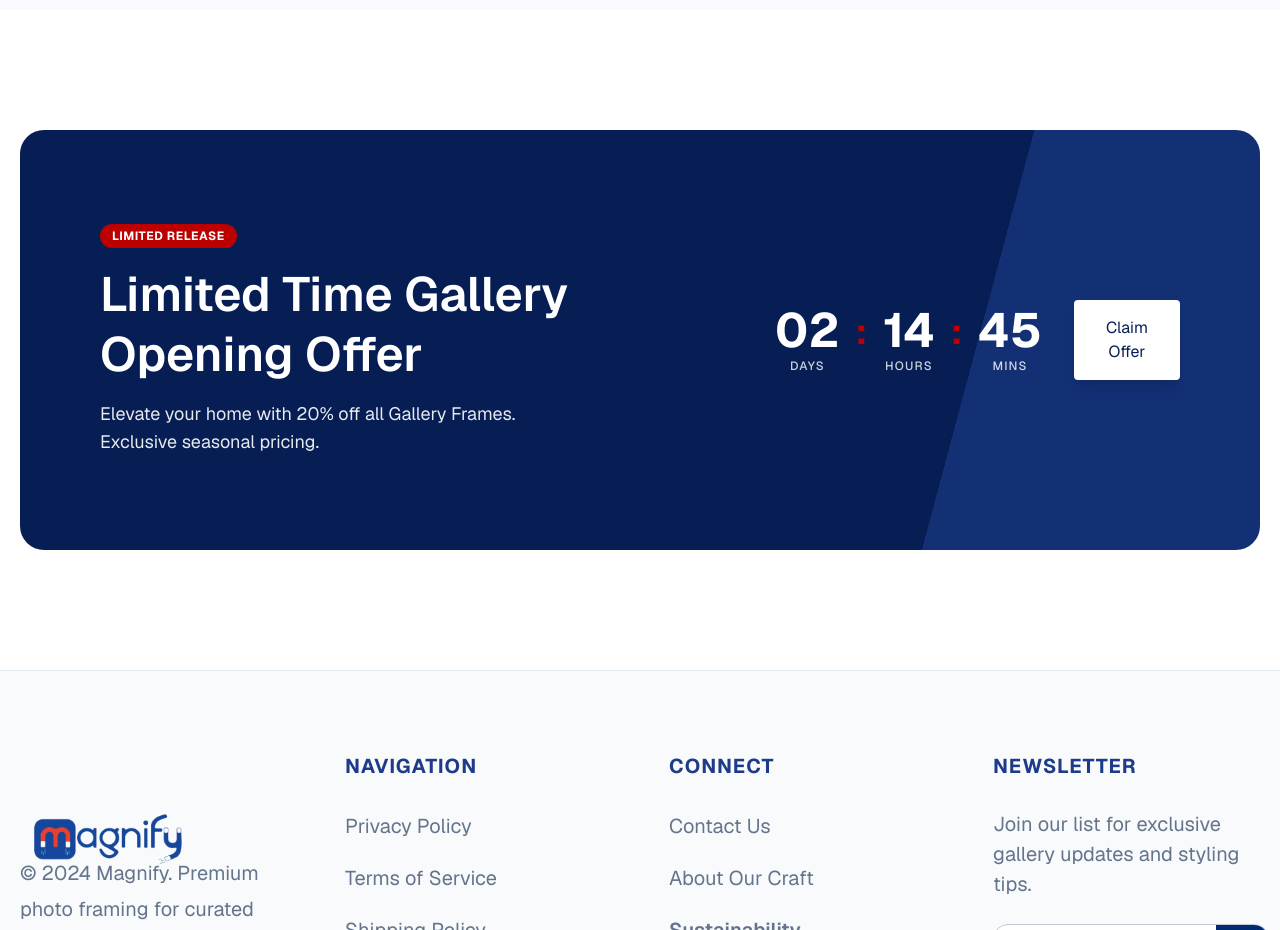
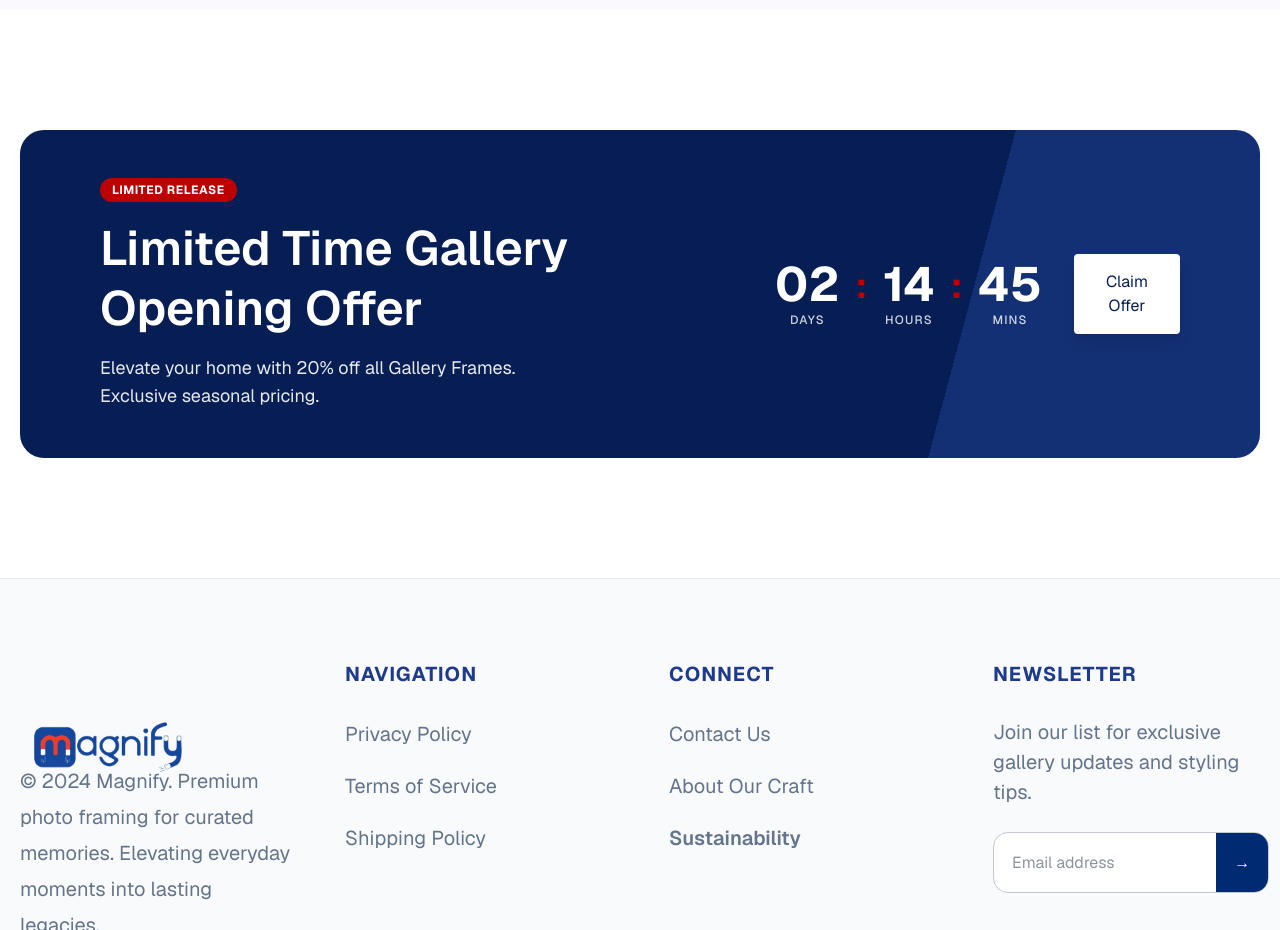
Before and after one commit to Neon-Labz/fridge-magnet-frame-frontend, a Next.js app: page /home in a window 1280 px wide. Shown: the part 2900-3830 px from the top of the page. Built offline with nearby package versions, Linux system fonts and the light colour scheme.

Commit message:
set counter section height to 321px

```diff
--- a/src/components/website/CounterSection.tsx
+++ b/src/components/website/CounterSection.tsx
@@ -69,7 +69,7 @@ export default function GalleryOfferSection({
       <div
         className="w-full max-w-[1800px] rounded-[24px] overflow-hidden flex flex-col lg:flex-row items-center justify-between p-8 md:p-12 lg:px-20 relative"
         style={{
-          minHeight: "420px",
+          minHeight: "321px",
           background: "linear-gradient(105deg, #071E54 75%, #133074 75%)",
           color: "white"
         }}
```
